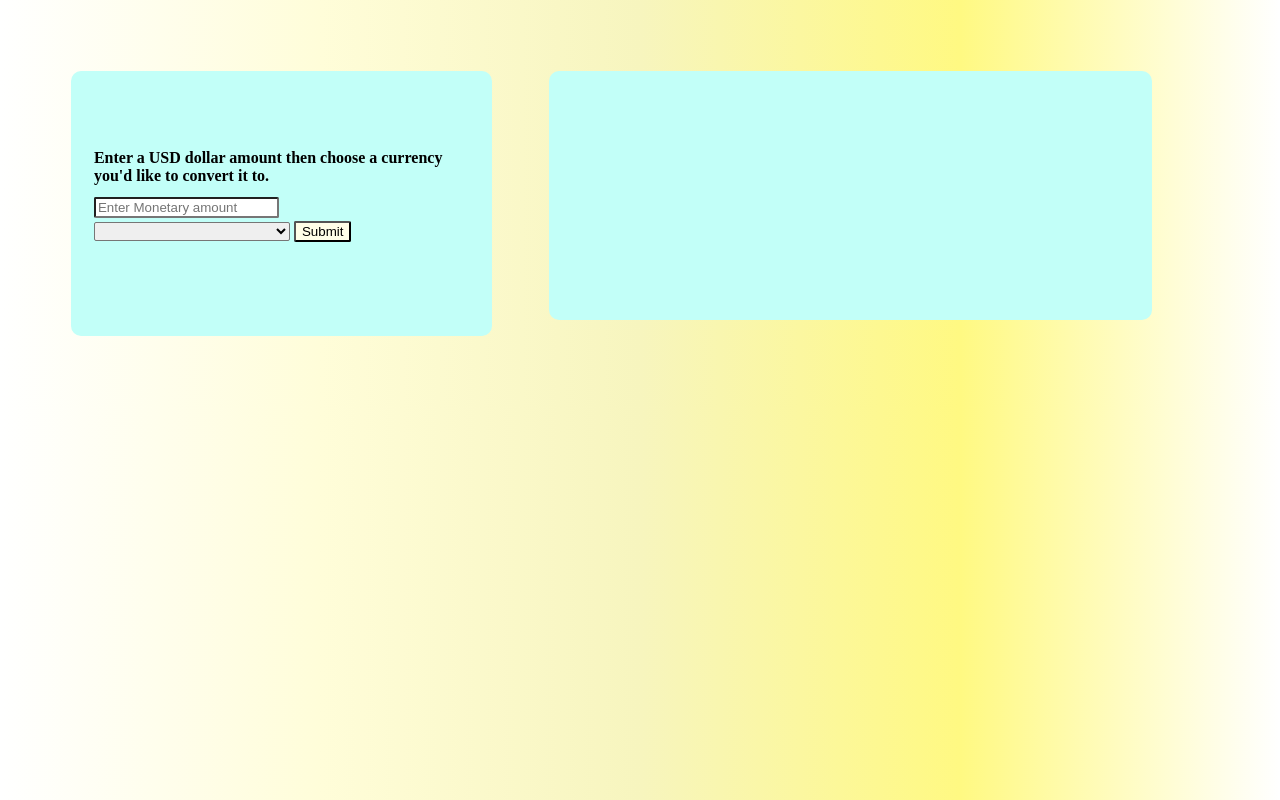
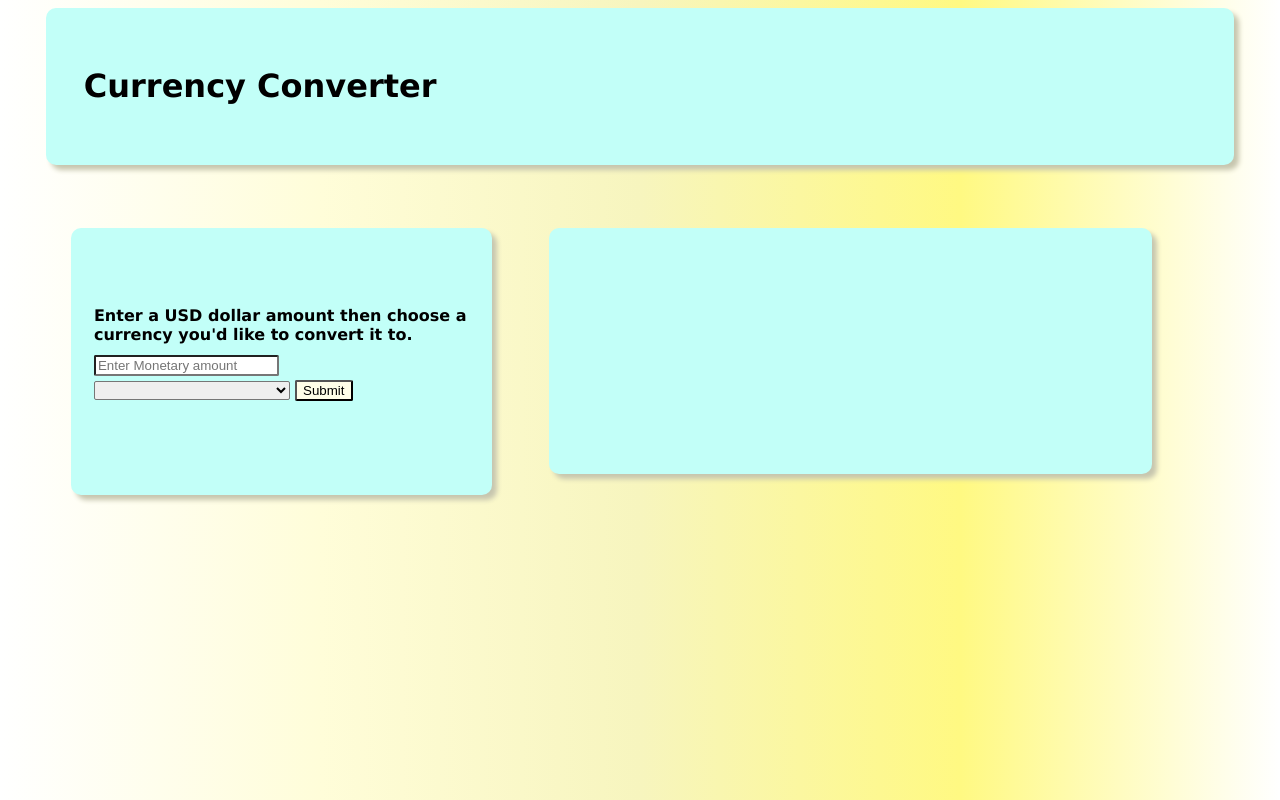
Before and after one commit to LonleyBuzzyBee/currency, a website built with webpack: page src/index.html in a window 1280 px wide. Built offline with nearby package versions, Linux system fonts and the light colour scheme; some packages are replaced by stand-ins of ours.

Commit message:
added a header in index

```diff
--- a/src/index.html
+++ b/src/index.html
@@ -5,9 +5,12 @@
   <title>&#128176;</title>
 </head>
 <body>
+  <div class="header">
+    <h1>Currency Converter</h1>
+  </div>
   <div class="container">
    <div class="col1">
-      <h4 id="intro">Enter a  USD dollar amount then choose a currency you'd like to convert it to.</h4>
+     <h4 id="intro">Enter a  USD dollar amount then choose a currency you'd like to convert it to.</h4>
       <form id="montey">
         <div class="row">
         <input placeholder="Enter Monetary amount" type="number" step=".01">
@@ -29,7 +32,7 @@
       </form>
       </div>
       <div class="col2">
-      <h1><span id="output"></span></h1>
+      <h3><span id="output"></span></h3>
     </div>
   </div>
 </body>
--- a/src/style.css
+++ b/src/style.css
@@ -1,5 +1,17 @@
 body{
   background-image: linear-gradient(to right ,#ffffff,#fffdd9, #f7f5be, #fff982,#ffffff);
+  font-family: 'Lucida Sans', 'Lucida Sans Regular', 'Lucida Grande', 'Lucida Sans Unicode', Geneva, Verdana, sans-serif;
+}
+.header{
+  display: block;
+  background-color: #c2fff8;
+  flex-wrap: inherit;
+  padding: 3%;
+  margin-left: 3%;
+  margin-right: 3%;
+  border-radius: 10px;
+  box-shadow: 5px 5px 5px #c7c6af;
+
 }
 .container {
   padding: 5%;
@@ -18,6 +30,7 @@ body{
   padding-bottom: 8%;
   margin-right: 5%;
   border-radius: 10px;
+  box-shadow: 5px 5px 5px #c7c6af;
 
 }
 .col2 {
@@ -29,6 +42,7 @@ body{
     padding:10%;
     margin-right: 5%;
     border-radius: 10px;
+    box-shadow: 5px 5px 5px #c7c6af;
 }
 #intro{
   margin-bottom: 3%;
```
